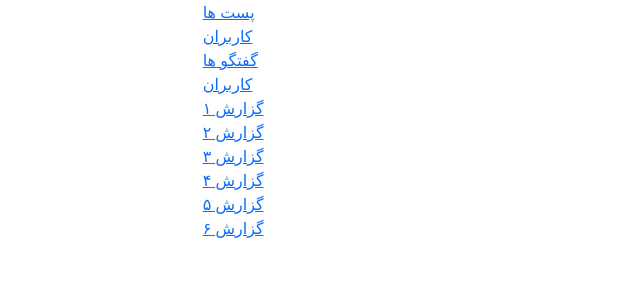
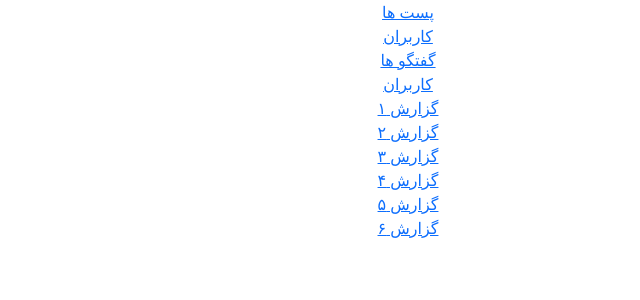
Before and after one commit to bateternal/simple-social-network, a Django app: page /panel/main/ in a window 1280 px wide. Shown: the top 300 px of the page, without its empty margins (232-872 px from the left). Run offline with Django 3.2, Linux system fonts and the light colour scheme; some libraries are stand-ins or nearby versions.

Commit message:
add main page

```diff
--- a/simple-social-network/chat/templates/admin_main.html
+++ b/simple-social-network/chat/templates/admin_main.html
@@ -11,6 +11,10 @@
         border-style: outset;
         border-color: #9FBBCA;
       }
+
+      .mid{
+        text-align: center;
+      }
     </style>
   </head>
   <body>
@@ -18,34 +22,34 @@
       <div class="col"></div>
       <div class="col">
         <div class="row">
-          <div class="col"><a href="/panel/support/post/{{ level }}/">پست ها</a></div>
+          <div class="col mid"><a href="/panel/support/post/{{ level }}/">پست ها</a></div>
         </div>
         <div class="row">
-          <div class="col"><a href="/panel/support/user_information/{{ level }}/">کاربران</a></div>
+          <div class="col mid"><a href="/panel/support/user_information/{{ level }}/">کاربران</a></div>
         </div>
         <div class="row">
-          <div class="col"><a href="/panel/support/conversation/{{ level }}/">گفتگو ها</a></div>
+          <div class="col mid"><a href="/panel/support/conversation/{{ level }}/">گفتگو ها</a></div>
         </div>
         <div class="row">
-          <div class="col"><a href="/panel/support/user_information/{{ level }}/">کاربران</a></div>
+          <div class="col mid"><a href="/panel/support/user_information/{{ level }}/">کاربران</a></div>
         </div>
         <div class="row">
-          <div class="col"><a href="/panel/report/1/{{ level }}/">گزارش ۱</a></div>
+          <div class="col mid"><a href="/panel/report/1/{{ level }}/">گزارش ۱</a></div>
         </div>
         <div class="row">
-          <div class="col"><a href="/panel/report/2/{{ level }}/">گزارش ۲</a></div>
+          <div class="col mid"><a href="/panel/report/2/{{ level }}/">گزارش ۲</a></div>
         </div>
         <div class="row">
-          <div class="col"><a href="/panel/report/3/{{ level }}/">گزارش ۳</a></div>
+          <div class="col mid"><a href="/panel/report/3/{{ level }}/">گزارش ۳</a></div>
         </div>
         <div class="row">
-          <div class="col"><a href="/panel/report/4/{{ level }}/">گزارش ۴</a></div>
+          <div class="col mid"><a href="/panel/report/4/{{ level }}/">گزارش ۴</a></div>
         </div>
         <div class="row">
-          <div class="col"><a href="/panel/report/5/{{ level }}/">گزارش ۵</a></div>
+          <div class="col mid"><a href="/panel/report/5/{{ level }}/">گزارش ۵</a></div>
         </div>
         <div class="row">
-          <div class="col"><a href="/panel/report/6/{{ level }}/">گزارش ۶</a></div>
+          <div class="col mid"><a href="/panel/report/6/{{ level }}/">گزارش ۶</a></div>
         </div>
       </div>
       <div class="col"></div>
```
